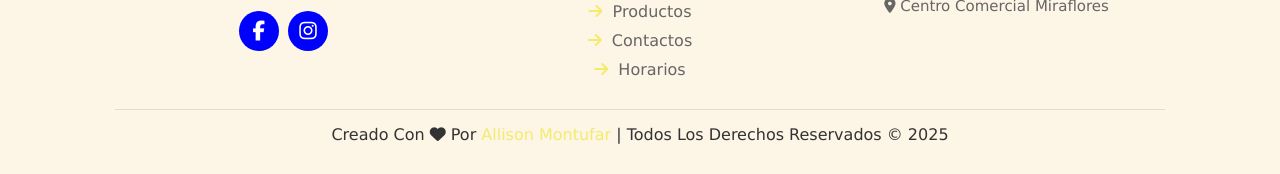
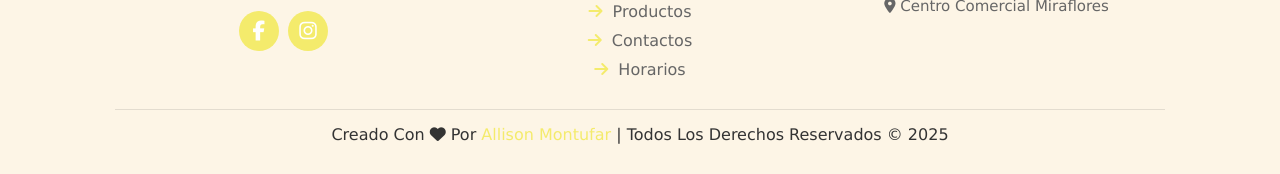
Before and after one commit to Alymon208/Maley-s, a plain HTML site: page index.html in a window 1280 px wide. Shown: the part 4991-5165 px from the top of the page. Drawn offline with Linux system fonts and the light colour scheme.

Commit message:
Update style.css

```diff
--- a/css/style.css
+++ b/css/style.css
@@ -536,7 +536,7 @@ header .fa-bars{
     margin: .3rem;
     font-size: 2rem;
     color: #fff;
-    background: blue;
+    background: var(--yellow);
     border-radius: 50%;
     transition: .3s ease;
 }
```
